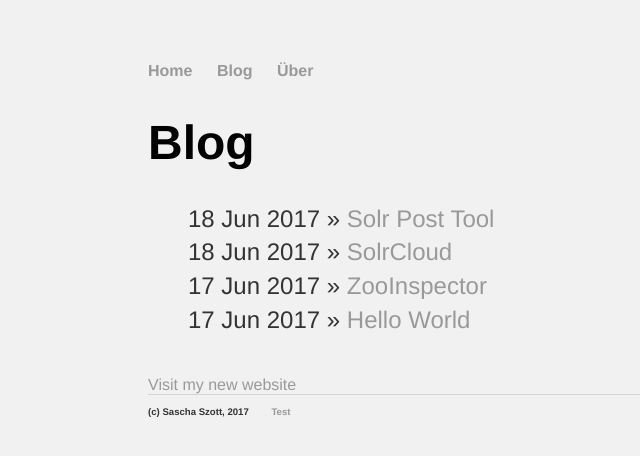
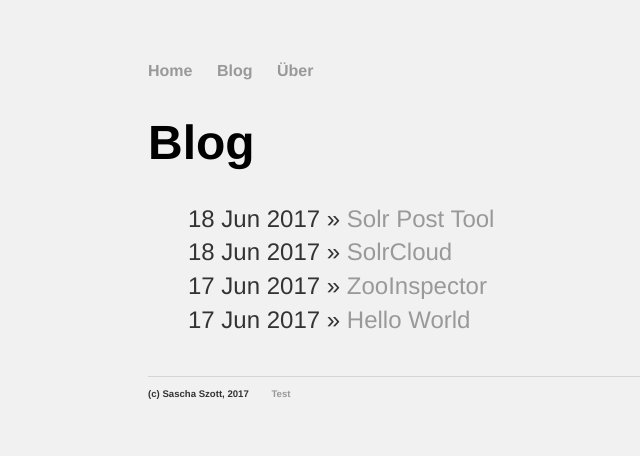
Before and after one commit to saschaszott/saschaszott.github.io, a Jekyll site: the page built from blog/index.html, in a window 1280 px wide. Shown: the top 456 px of the page, without its empty margins (44-684 px from the left). Built offline with Jekyll 4.4.1, drawn with Linux system fonts in a browser that asks for light colours.

Commit message:
Update index.html

```diff
--- a/blog/index.html
+++ b/blog/index.html
@@ -10,5 +10,3 @@ title: Blog
   {% endfor %}
 
 </ul>
-
-<a href="https://www.saschaszott.de">Visit my new website</a>
```
